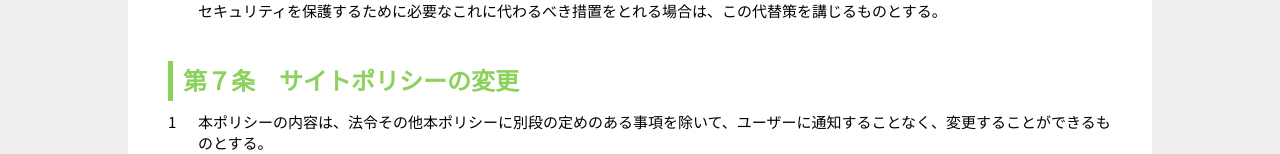
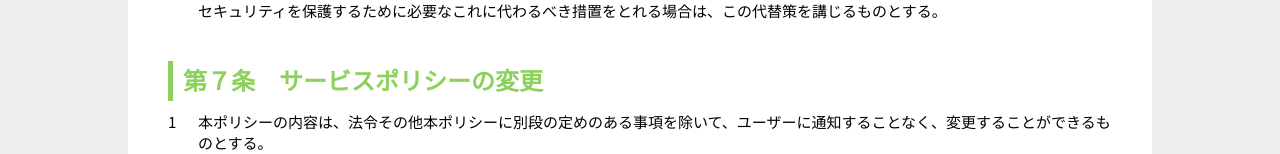
Before and after one commit to koryojohogijutsu/koryo-fes.results, a Next.js app: page /privacypolicy in a window 1280 px wide. Shown: the part 1441-1595 px from the top of the page. Built offline with nearby package versions, Linux system fonts and the light colour scheme.

Commit message:
Update PrivacyPage.tsx

```diff
--- a/components/PrivacyPage.tsx
+++ b/components/PrivacyPage.tsx
@@ -61,7 +61,7 @@ export function PrivacyPage() {
           </ol>
         </Section>
 
-        <Section title="第７条　サイトポリシーの変更">
+        <Section title="第７条　サービスポリシーの変更">
           <ol className={styles.orderedList}>
             <li>本ポリシーの内容は、法令その他本ポリシーに別段の定めのある事項を除いて、ユーザーに通知することなく、変更することができるものとする。</li>
             <li>当委員会が別途定める場合を除いて、変更後のサービスポリシーは、本ウェブサイトに掲載したときから効力を生じるものとする。</li>
```
